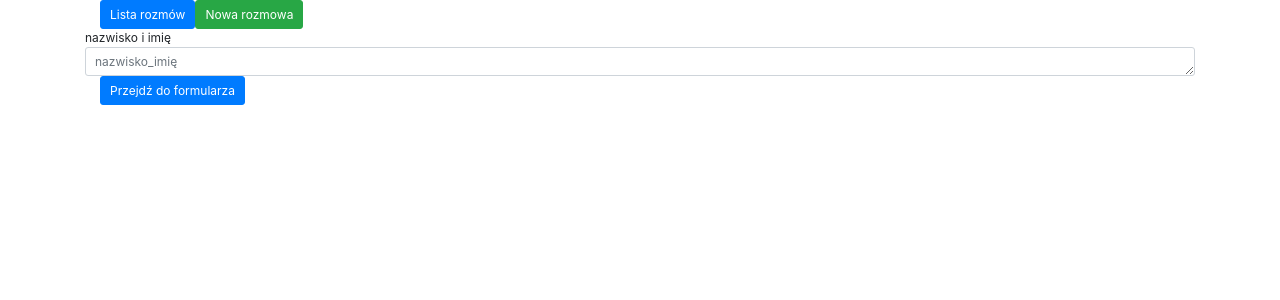
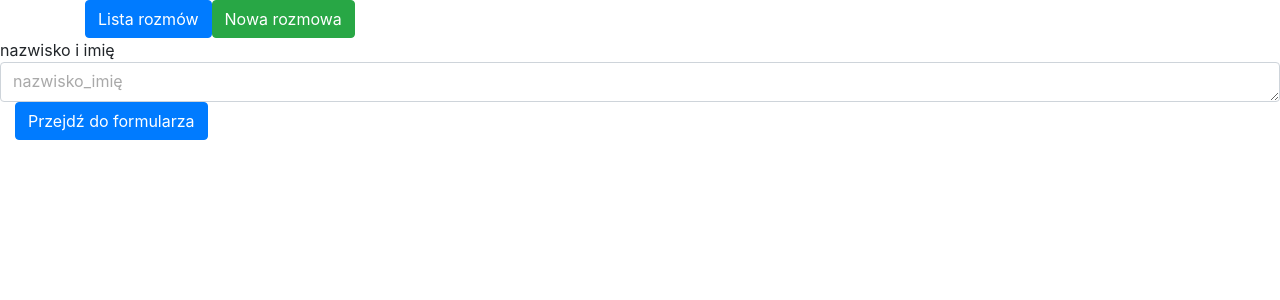
Before and after one commit to apawlasek/rekrutacja, an Angular app: page /basic-interview-create in a window 1280 px wide. Shown: the top 300 px of the page. Built offline with nearby package versions, Linux system fonts and the light colour scheme.

Commit message:
functional localStorage, basic list (with remove btn),intermediate component with name input, navbar, collapsing categories (one at a time)

```diff
--- a/src/index.html
+++ b/src/index.html
@@ -8,7 +8,7 @@
   <meta name="viewport" content="width=device-width, initial-scale=1">
   <link rel="icon" type="image/x-icon" href="favicon.ico">
 </head>
-<body class="container">
+<body >
   <app-root></app-root>
 </body>
 </html>
--- a/src/styles.scss
+++ b/src/styles.scss
@@ -1,5 +1,17 @@
 /* You can add global styles to this file, and also import other style files */
 
 :root {
-  font-size: 12px;
+  font-size: 16px;
 }
+
+input.form-control::placeholder {
+  color: darkgrey;
+}
+
+textarea.form-control {
+  min-height: 40px;
+  &::placeholder {
+    color: darkgrey;
+
+  }
+}
```
